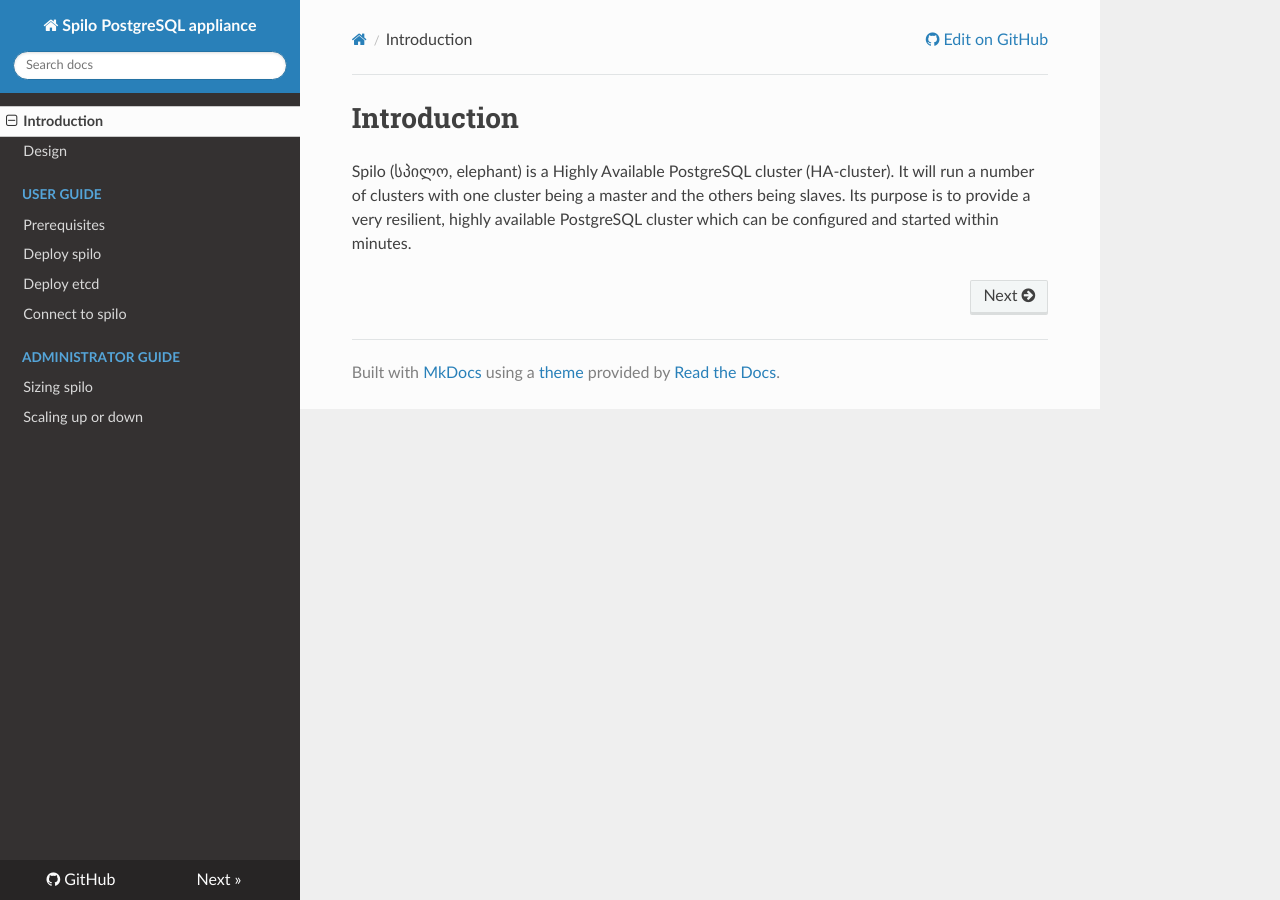
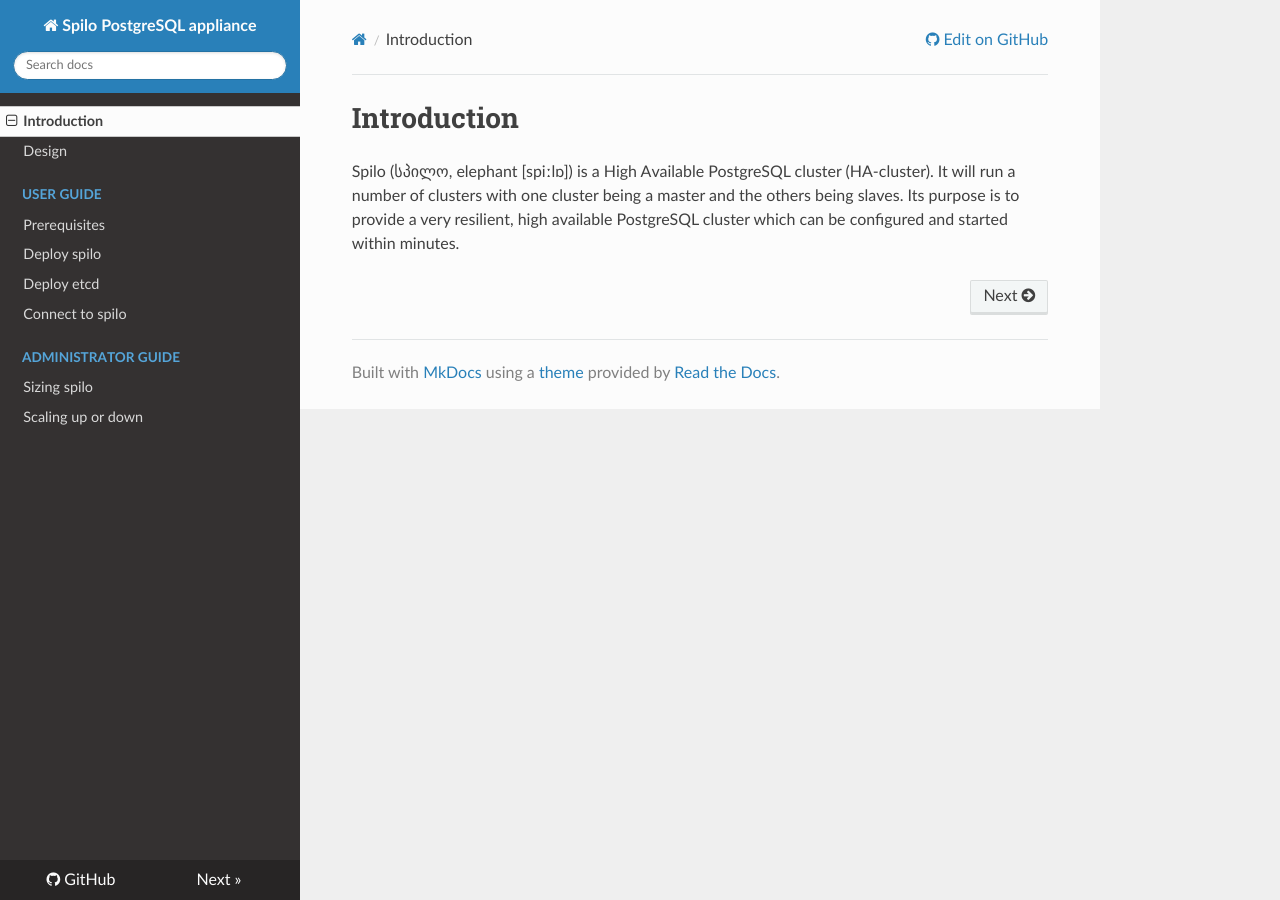
Before and after one commit to zalando/spilo, an MkDocs documentation site: the page built from docs/index.md, in a window 1280 px wide. Built offline with MkDocs 1.6.1, drawn with Linux system fonts in a browser that asks for light colours; nearby versions of some CDN libraries; old or Windows-style settings are respelled for this version of MkDocs.

Commit message:
Add pronunciation. some smaller fixes

```diff
--- a/docs/index.md
+++ b/docs/index.md
@@ -1,3 +1,3 @@
 Introduction
 ============
-Spilo (სპილო, elephant) is a Highly Available PostgreSQL cluster (HA-cluster). It will run a number of clusters with one cluster being a master and the others being slaves. Its purpose is to provide a very resilient, highly available PostgreSQL cluster which can be configured and started within minutes.
+Spilo (სპილო, elephant [spiːlɒ]) is a High Available PostgreSQL cluster (HA-cluster). It will run a number of clusters with one cluster being a master and the others being slaves. Its purpose is to provide a very resilient, high available PostgreSQL cluster which can be configured and started within minutes.
```
